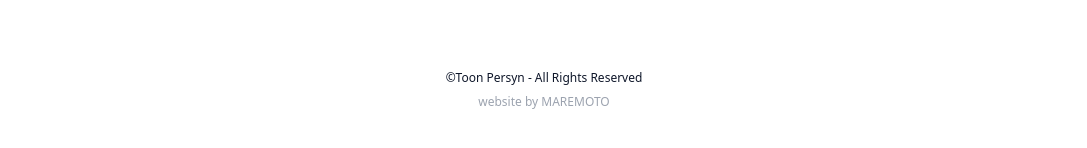
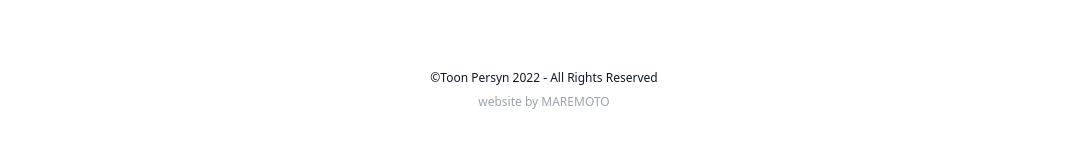
Before and after one commit to leandroargentiero/toonpersyn.be, a Next.js app: page /contact in a window 1280 px wide. Shown: the part 190-338 px from the top of the page, without its empty margins (96-1183 px from the left). Built offline with nearby package versions, Linux system fonts and the light colour scheme.

Commit message:
Get and display current year in footer

```diff
--- a/src/components/Footer.js
+++ b/src/components/Footer.js
@@ -1,9 +1,11 @@
 import Link from 'next/link';
 
 const Footer = () => {
+  const currentYear = new Date().getFullYear();
+
   return (
     <footer className="mt-24 flex flex-col justify-center pb-12 text-center">
-      <p className="mb-2 text-xs">©Toon Persyn - All Rights Reserved</p>
+      <p className="mb-2 text-xs">{`©Toon Persyn ${currentYear} - All Rights Reserved`}</p>
       <p className="text-xs text-gray-400">
         website by{' '}
         <Link href="mailto:leandro@maremoto.be">
```
